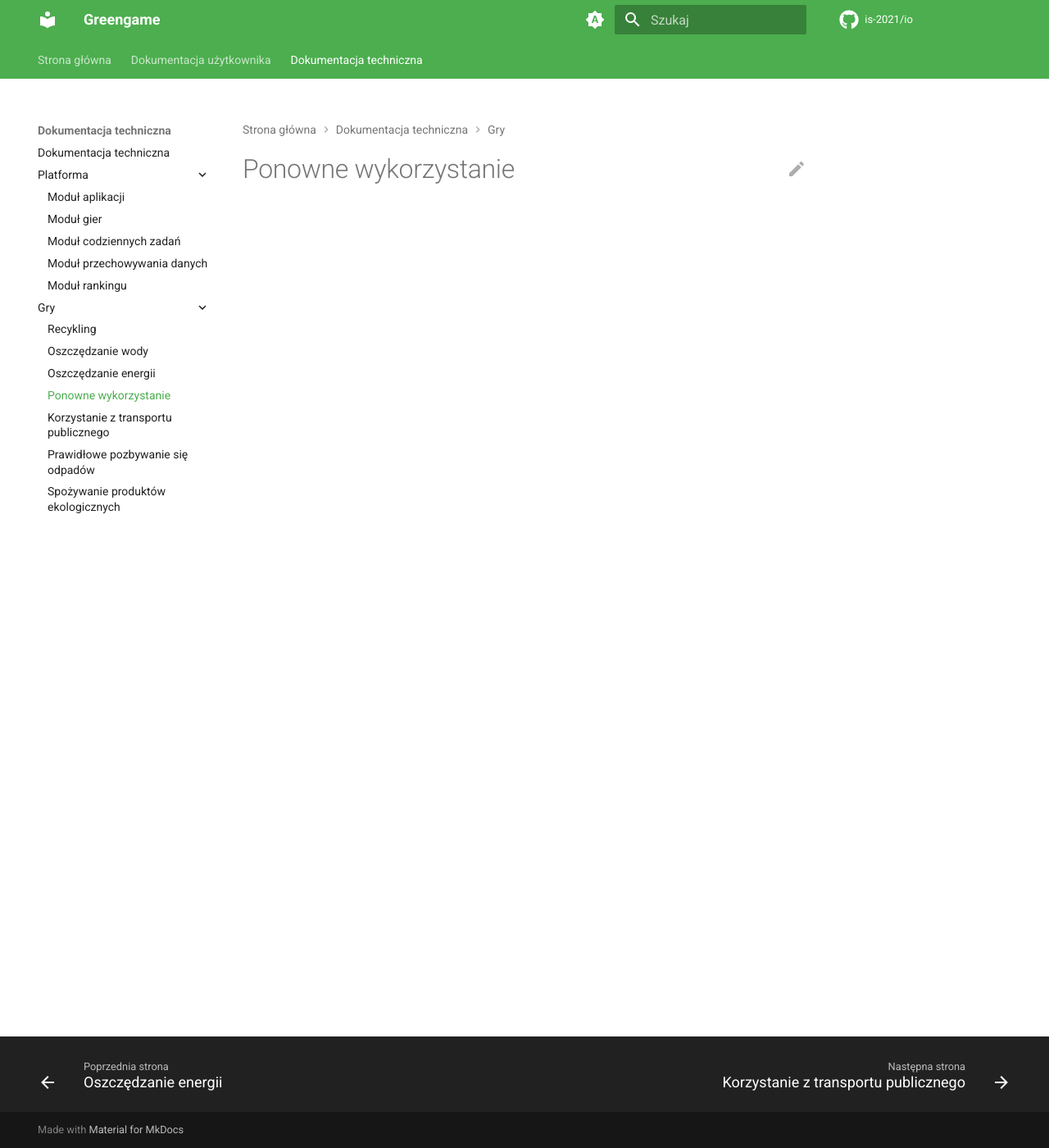
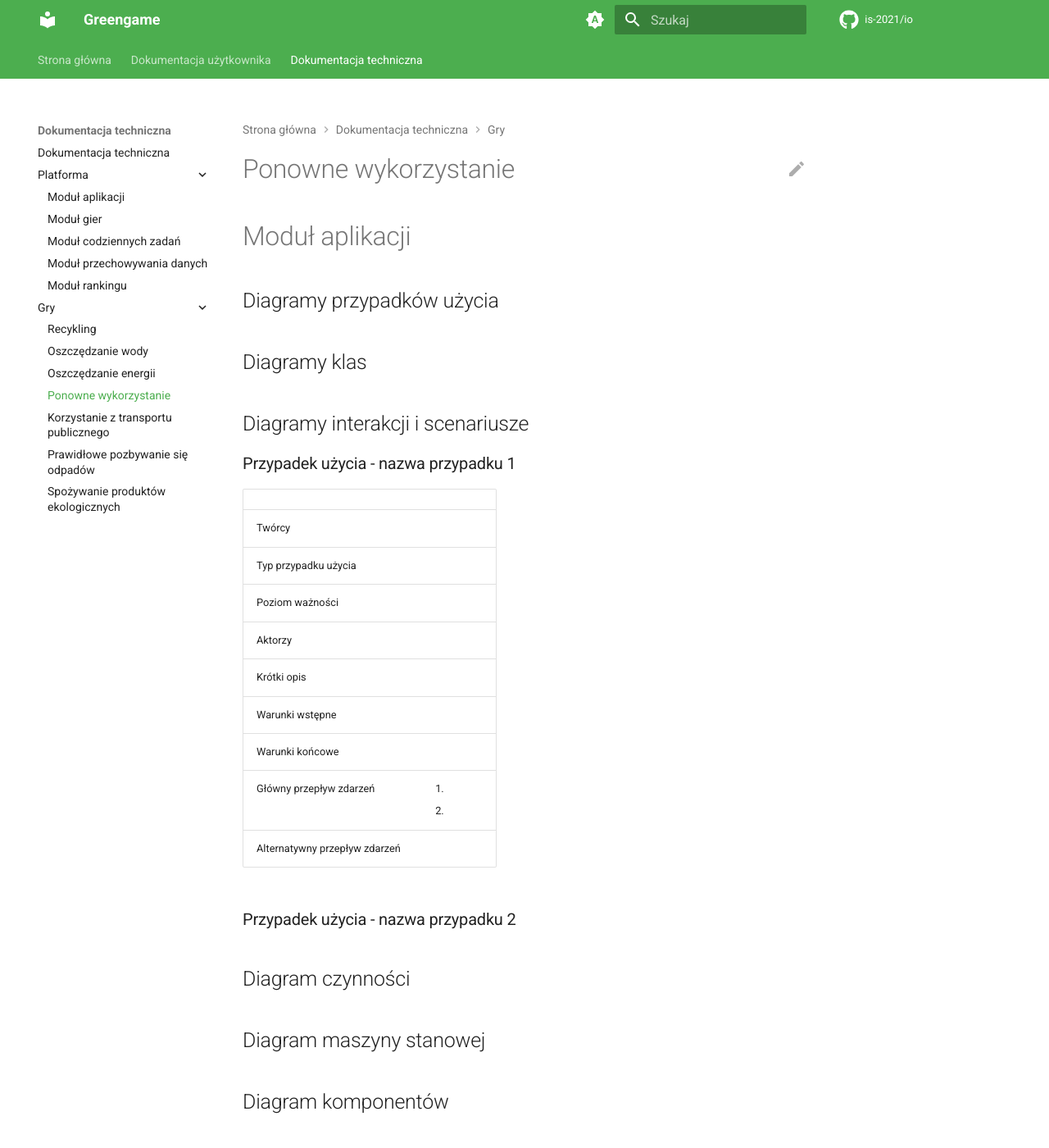
Before and after one commit to IS-2021/io, an MkDocs documentation site: the page built from docs/techniczna/gry/ponowne-wykorzystanie.md, in a window 1280 px wide and 1400 px high. Shown: the whole window at 82% size. Built offline with MkDocs 1.6.1 and Material for MkDocs 9.7.7, drawn with Linux system fonts in a browser that asks for light colours; comment, search, counter and statistics services are not loaded; some of the changed text lies outside the part shown.

Commit message:
Add template

```diff
--- a/docs/techniczna/gry/ponowne-wykorzystanie.md
+++ b/docs/techniczna/gry/ponowne-wykorzystanie.md
@@ -1 +1,63 @@
 # Ponowne wykorzystanie
+<!-- Szablon dokumentacji technicznej jest obligatoryjny -->
+<!-- należy zostawić i uzupełnić wszystkie poniższe sekcje oraz zmienić tytuł -->
+<!-- Sporządzone wg. https://ftims.edu.p.lodz.pl/mod/page/view.php?id=121103 -->
+
+<!-- Parę pomocniczych linków, które mogą się przydać -->
+<!-- (dokumentacja narzędzia do dokumentacji) -->
+<!-- Tabelki: https://squidfunk.github.io/mkdocs-material/reference/data-tables/#data-tables -->
+<!-- Diagramy (jeśli ktoś bardzo by chciał): https://squidfunk.github.io/mkdocs-material/reference/diagrams/ -->
+<!-- Obrazki: https://squidfunk.github.io/mkdocs-material/reference/images/ -->
+
+<!-- Pamiętajcie by usunać komentarze -->
+# Moduł aplikacji
+
+## Diagramy przypadków użycia
+
+
+## Diagramy klas
+
+
+## Diagramy interakcji i scenariusze
+### Przypadek użycia - nazwa przypadku 1
+<!-- Może być jako obrazek, lub jako tabelka -->
+<!-- Poniżej szablon tabelki w markdownie -->
+|||
+|----|----|
+|Twórcy||
+|Typ przypadku użycia||
+|Poziom ważności||
+|Aktorzy||
+|Krótki opis||
+|Warunki wstępne||
+|Warunki końcowe||
+|Główny przepływ zdarzeń| <ol><li></li><li></li></ol>|
+|Alternatywny przepływ zdarzeń||
+
+
+### Przypadek użycia - nazwa przypadku 2
+
+
+## Diagram czynności
+
+
+## Diagram maszyny stanowej
+
+
+## Diagram komponentów
+
+
+<!-- Tylko grupa architektów -->
+## Diagram wdrożeń
+
+
+## Diagram pakietów
+
+
+## Diagram przeglądu interakcji
+
+
+## Diagram strukturalny
+
+
+## Diagram harmonogramowania
```
Also changed, not shown: docs/podreczniki/gry/ponowne-wykorzystanie.md (+15 -1 lines).
